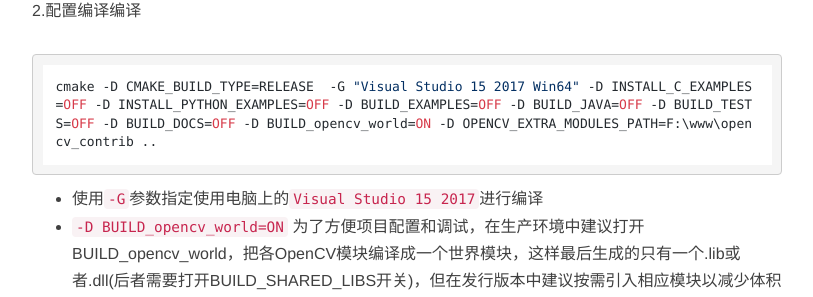
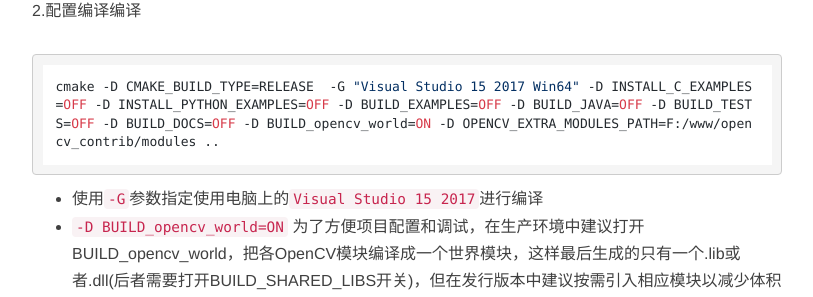
Before and after one commit to hihozhou/hihoZhou.github.io, a Jekyll site: the page built from _posts/2019-03-16-window-compile-opencv.md, in a window 1280 px wide and 900 px high, scrolled down 2647 px. Shown: the part 144-441 px from the top of the window, without its empty margins (233-1046 px from the left). Built offline with Jekyll 4.4.1, drawn with Linux system fonts in a browser that asks for light colours; nearby versions of some CDN libraries; Markdown is read by kramdown in place of the engine named in the settings; comment, search, counter and statistics services are not loaded; some of the changed text lies outside the part shown.

Commit message:
opencv window编译成功

````diff
--- a/_posts/2019-03-16-window-compile-opencv.md
+++ b/_posts/2019-03-16-window-compile-opencv.md
@@ -42,7 +42,7 @@
 2.配置编译编译
 
 ```bash
-cmake -D CMAKE_BUILD_TYPE=RELEASE  -G "Visual Studio 15 2017 Win64" -D INSTALL_C_EXAMPLES=OFF -D INSTALL_PYTHON_EXAMPLES=OFF -D BUILD_EXAMPLES=OFF -D BUILD_JAVA=OFF -D BUILD_TESTS=OFF -D BUILD_DOCS=OFF -D BUILD_opencv_world=ON -D OPENCV_EXTRA_MODULES_PATH=F:\www\opencv_contrib ..
+cmake -D CMAKE_BUILD_TYPE=RELEASE  -G "Visual Studio 15 2017 Win64" -D INSTALL_C_EXAMPLES=OFF -D INSTALL_PYTHON_EXAMPLES=OFF -D BUILD_EXAMPLES=OFF -D BUILD_JAVA=OFF -D BUILD_TESTS=OFF -D BUILD_DOCS=OFF -D BUILD_opencv_world=ON -D OPENCV_EXTRA_MODULES_PATH=F:/www/opencv_contrib/modules ..
 ```
 
 - 使用`-G`参数指定使用电脑上的`Visual Studio 15 2017`进行编译
````
Also changed, not shown: other parts of _posts/2019-03-16-window-compile-opencv.md (+6 -0 lines), source/images/window-compile-opencv/7.png (added), source/images/window-compile-opencv/8.png (added).
